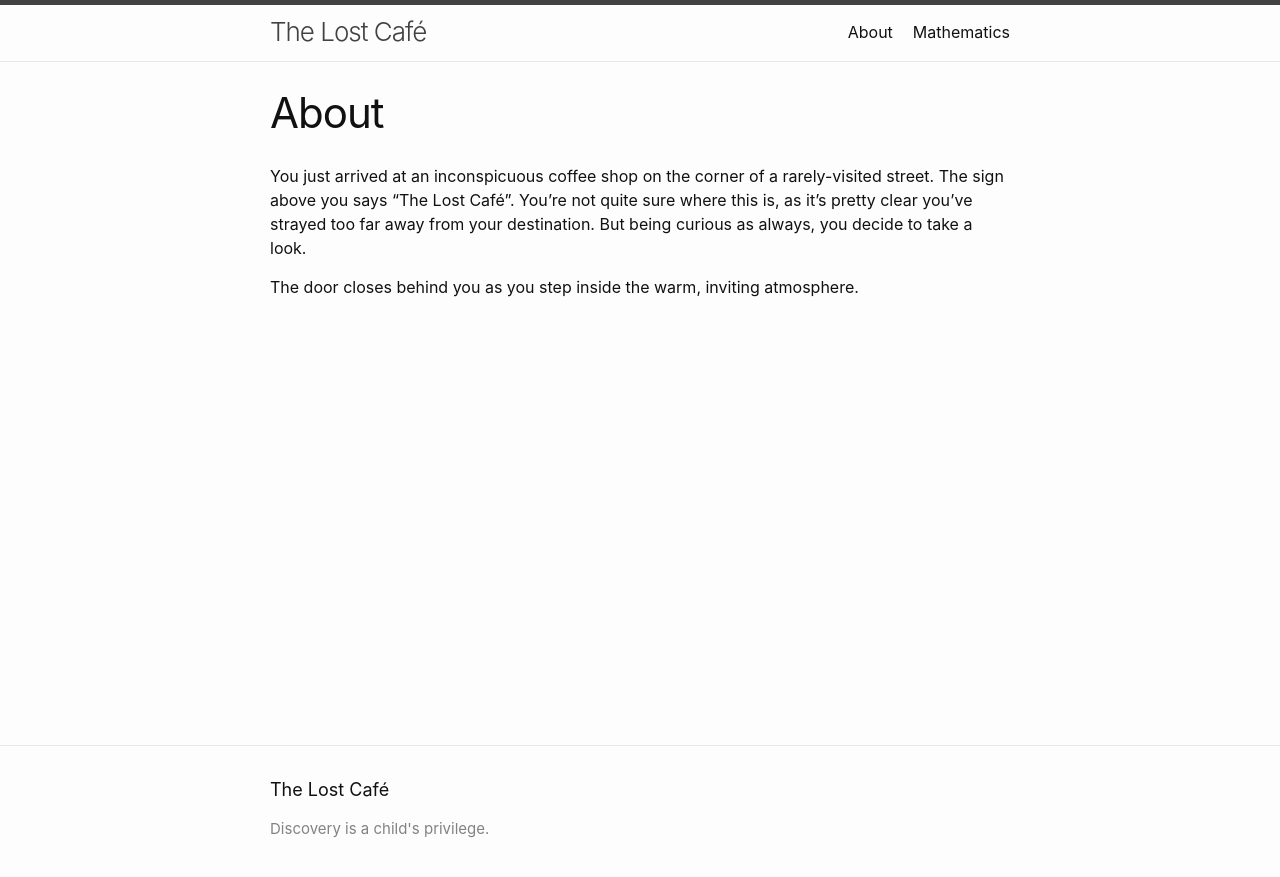
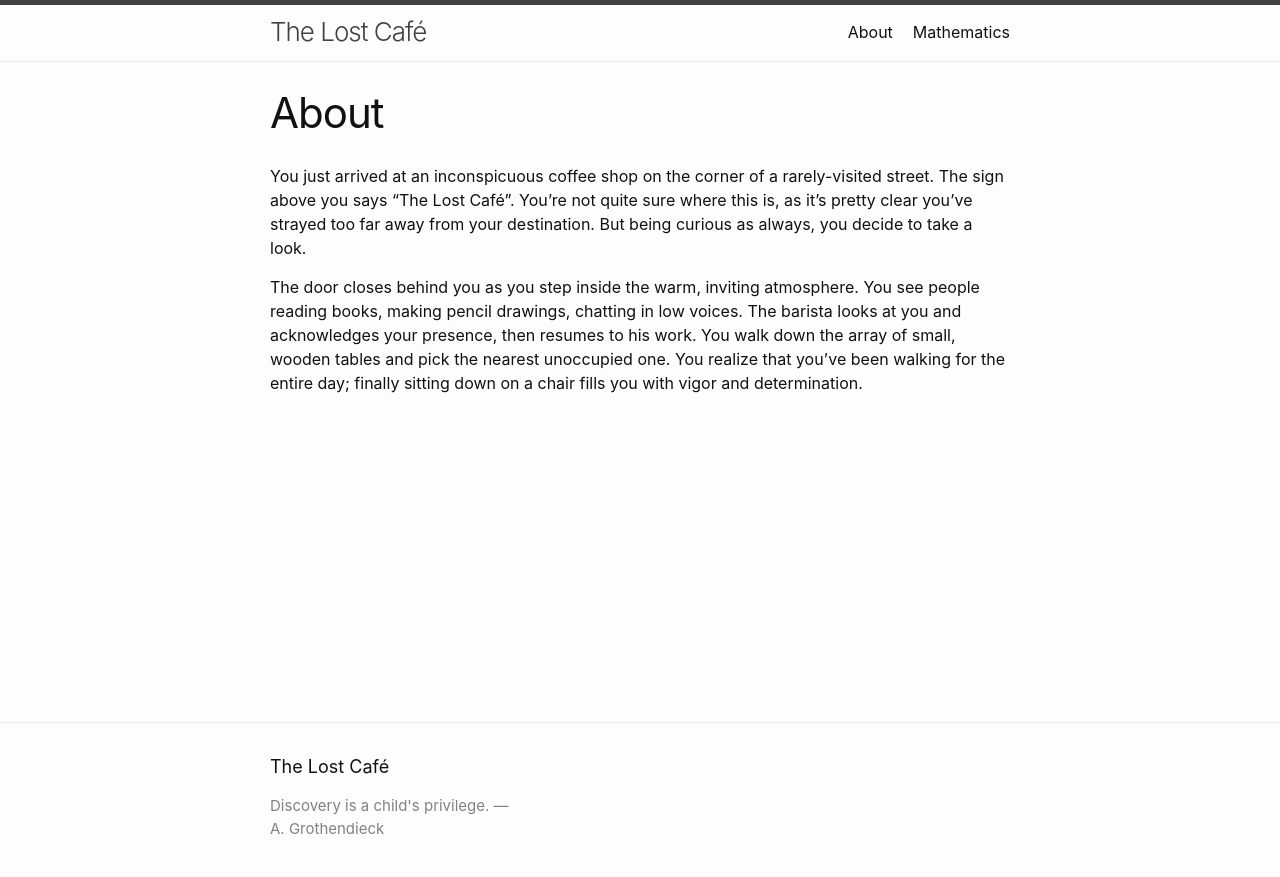
Before and after one commit to chry-santhemum/chry-santhemum.github.io, a Jekyll site: the page built from docs/about.markdown, in a window 1280 px wide. Shown: the top 877 px of the page. Built offline with Jekyll 4.4.1, drawn with Linux system fonts in a browser that asks for light colours.

Commit message:
update home

```diff
--- a/docs/_config.yml
+++ b/docs/_config.yml
@@ -19,7 +19,7 @@
 # in the templates via {{ site.myvariable }}.
 
 title: The Lost Café
-author: Discovery is a child's privilege.
+author: Discovery is a child's privilege. –– A. Grothendieck
 description: >- # this means to ignore newlines until "baseurl:"
 baseurl: "" # the subpath of your site, e.g. /blog
 url: "" # the base hostname & protocol for your site, e.g. http://example.com
--- a/docs/about.markdown
+++ b/docs/about.markdown
@@ -6,4 +6,4 @@ permalink: /about/
 
 You just arrived at an inconspicuous coffee shop on the corner of a rarely-visited street. The sign above you says "The Lost Café". You're not quite sure where this is, as it's pretty clear you've strayed too far away from your destination. But being curious as always, you decide to take a look.
 
-The door closes behind you as you step inside the warm, inviting atmosphere.
+The door closes behind you as you step inside the warm, inviting atmosphere. You see people reading books, making pencil drawings, chatting in low voices. The barista looks at you and acknowledges your presence, then resumes to his work. You walk down the array of small, wooden tables and pick the nearest unoccupied one. You realize that you've been walking for the entire day; finally sitting down on a chair fills you with vigor and determination.
```
